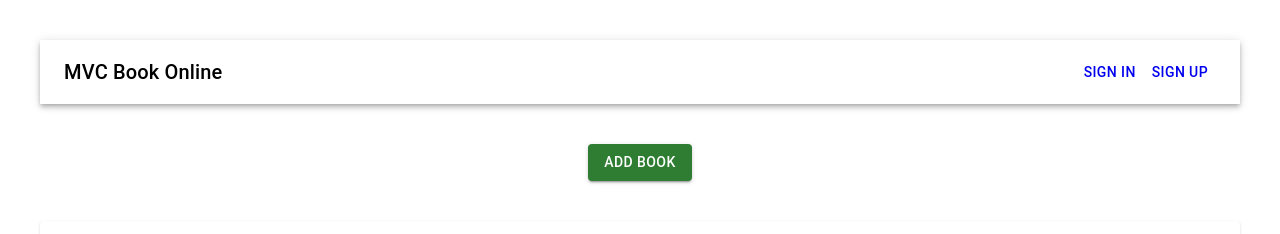
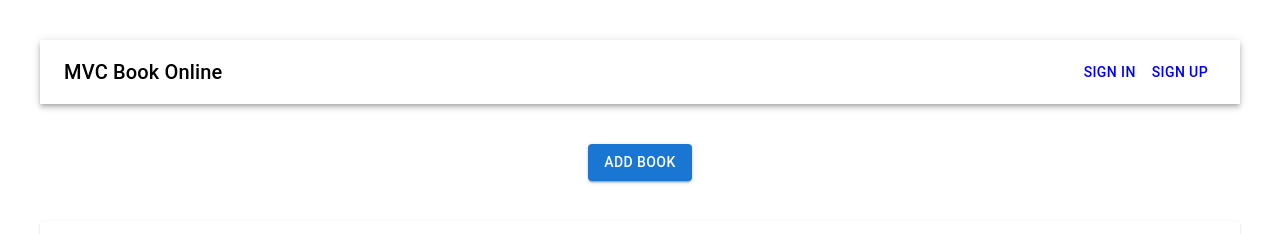
Before and after one commit to hoanganhnh/web-ptit-crud, a React (Vite) app in the folder frontend/: page / in a window 1280 px wide. Shown: the top 234 px of the page. Built offline with nearby package versions, Linux system fonts and the light colour scheme; no server answers.

Commit message:
feat: update color button

```diff
--- a/frontend/src/App.tsx
+++ b/frontend/src/App.tsx
@@ -132,7 +132,7 @@ function App() {
       </Box>
       <Button
         variant="contained"
-        color="success"
+        color="primary"
         sx={{ marginBottom: "40px" }}
         onClick={addNew}
       >
```
